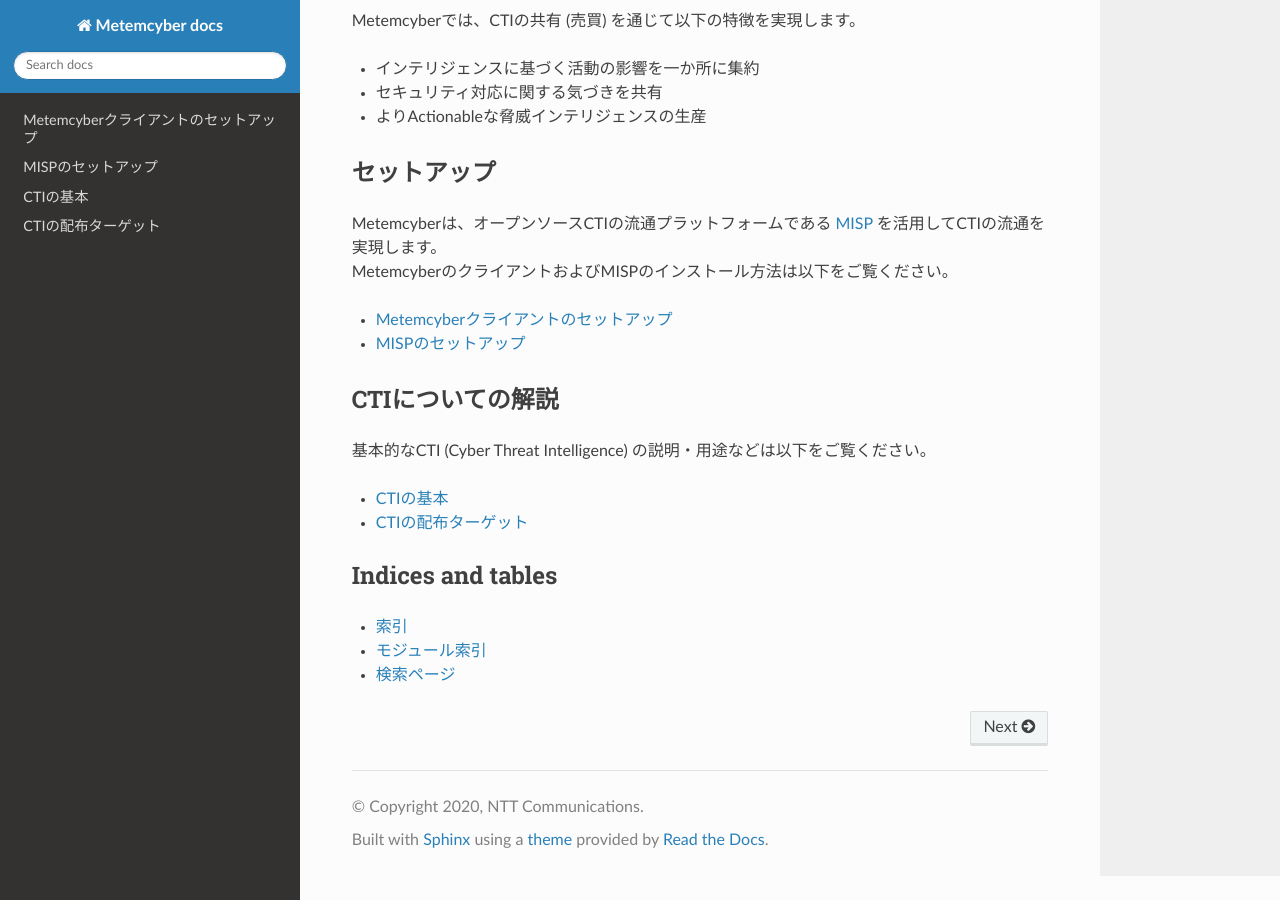
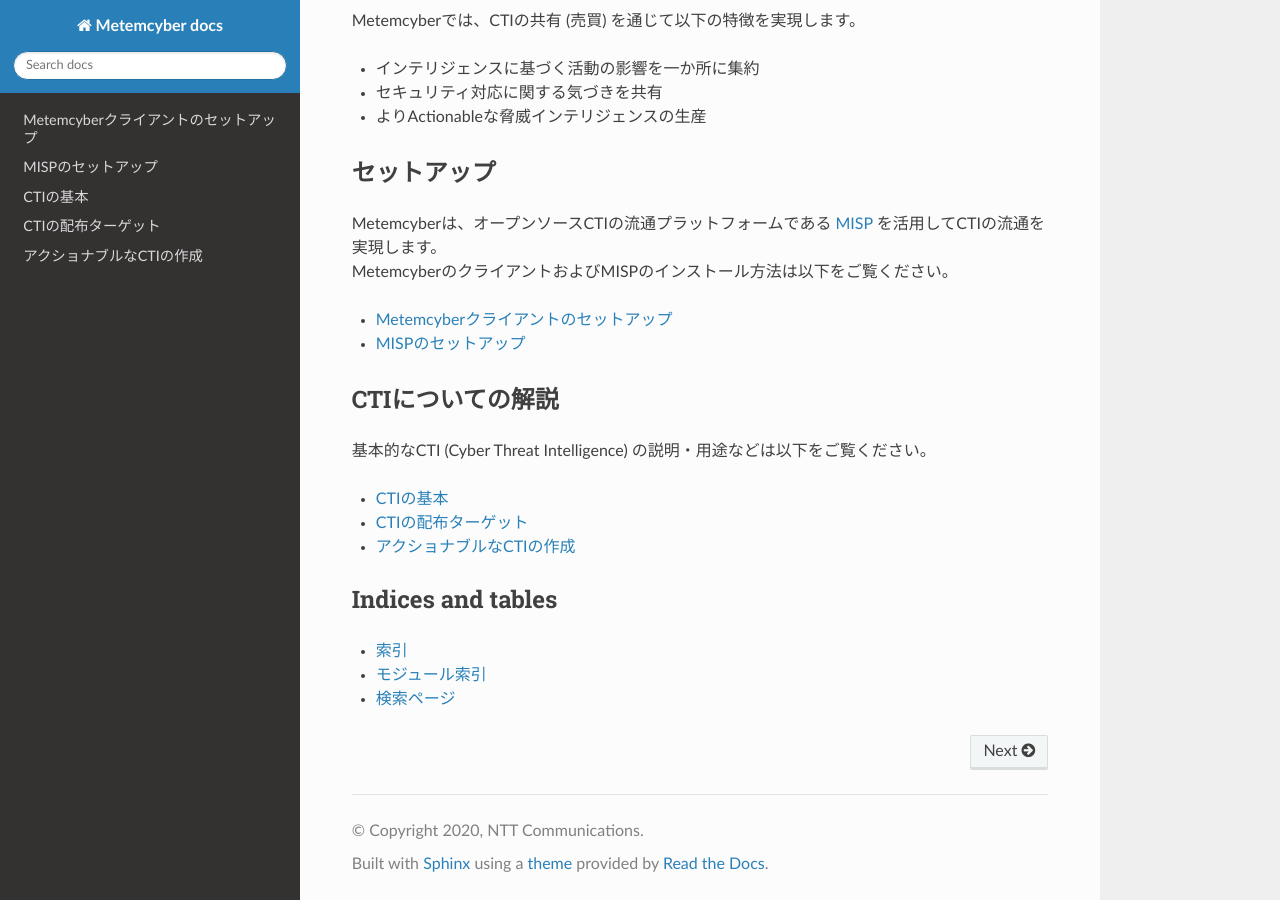
Before and after one commit to nttcom/metemcyber, a Sphinx documentation site: the page built from docs/index.rst, in a window 1280 px wide and 900 px high, scrolled down 788 px. Built offline with Sphinx 7.4.7 and the Read the Docs theme 2.0.0, drawn with Linux system fonts in a browser that asks for light colours; some of the changed lines change nothing that is shown.

Commit message:
document about actionable

```diff
--- /dev/null
+++ b/docs/cti/create.rst
@@ -0,0 +1,59 @@
+アクショナブルなCTIの作成
+=========================
+
+アクショナブルなCTIとは
+-----------------------
+| CTIにおいてアクショナブルである、すなわち「次に何をすべきか」が明確にわかるというのは重要な要素です。
+| アクショナブルなCTIは、次に取るべき行動を利用者が理解することができます。
+| また関連するcontext (背景情報) なども適切に提供され、意思決定を行う人間にとって理解可能ということが重要です。
+|
+| アクショナブルなCTIにするためには、「このCTIを利用するのは誰か？」ということを明確にする必要があります。
+| :doc:`target` の項目で記述されているように、CTIの消費者カテゴリは多種多様です。
+| 例えばセキュリティオペレーションにかかわるスタッフに、攻撃に使われているURLを含んだCTIを提供すれば、そのCTIをもとにそのURLにアクセスしたログが存在していないかなどを調査するでしょう。
+| この場合、このCTIはアクショナブルであると言えます。
+| しかし同じCTIをセキュリティリーダーシップを担うCISOなどに提供しても、アクションにつなげることは難しいでしょう。
+| このように、CTIの利用者とその利用方法を念頭におくことが、アクショナブルなインテリジェンスを作成するためには必要となります。
+
+
+インテリジェンスの作成方法
+--------------------------
+| 観測されたイベントをMISPイベントに変換し、アクショナブルなインテリジェンスに変換する方法について記載します。
+| 例として、Ursnifの解析情報 (サンドボックスで解析した結果) を基に、Rawデータをどのようにアクショナブルなインテリジェンスに変換するかの例を紹介します。
+
+
+Rawデータを抽出する
+~~~~~~~~~~~~~~~~~~~
+| 今回使用するものデータは、Ursnifの検体をサンドボックスで解析した結果となります。
+| サンドボックスで解析して得られた、マルウェアの以下のような情報を抽出します。
+
+- マルウェアのハッシュ値
+- MalConfScan で抽出できたUrsnifのconfig情報
+- config情報から抽出できた、Ursnifの通信先情報
+
+| これらの情報はサンドボックスの結果をそのまま抽出したRawデータであり、このデータをアクショナブルなインテリジェンスに変換する必要があります。
+
+アクショナブルなインテリジェンスを作成する。
+~~~~~~~~~~~~~~~~~~~~~~~~~~~~~~~~~~~~~~~~~~~~
+| ここまで収集した情報から、アクショナブルなインテリジェンスを生成します。
+| アクショナブルであるためには、このインテリジェンスの利用者が次に行うべきアクションが何かが明確に分かり、適切な背景情報が含まれているのが望ましいです。
+|
+| 今回はUrsnifの情報のうち、C2の通信先に着目したインテリジェンスを作成します。
+|  インテリジェンスをアクショナブルにするため、以下のような作業によってMISP Eventを作成します。
+
+
+受け手のアクションを規定し、それに必要な情報を抽出する
+######################################################
+| 今回はUrsnifの解析情報のうち、UrsnifのC2の通信先情報に着目してインテリジェンスを作成することにしました。
+| 今回作成するインテリジェンスでは、利用者が次に行うアクションを「取得したUrsnifのC2情報をIDSなどの適用し、Ursnifの感染範囲を特定する」と想定します。
+|
+| 上記のようなインテリジェンスを作成するため、UrsnifのMISP Eventから、C2の通信先情報のドメインのみを抽出した。また情報を拡充するために、該当のドメインを実際に名前解決した結果のIPアドレスの情報を追加します。
+| さらにインテリジェンス利用者が取るべきアクションを明確化するために、利用用途を伝えるためのタグをMISP Eventに付与します。
+|
+| 今回はUrsnifの影響範囲を特定することを想定したインテリジェンスですが、これはSANSのIncident Responseの6 stepのうち、Identification (影響範囲の特定) に関するステップになります。
+| これを明記するために、 “aom=Identification” (aom = Action fo Metemcyber ) というタグを付加しました。
+
+Context (背景情報) を追記する
+##############################
+| 作成したMISPイベントに背景情報を追記することで、利用者の意思決定に役立てることができます。
+| MISPでは、 tagやtaxonomyを活用することで、attributeにcontextを付与することができます。
+| 今回はドメインのうち、すでにsinkhole化されているもの (セキュリティベンダなどによってドメインが取得され、無害なIPアドレスに転送されるもの) については、 taxonomyの 「cccs:domain-category="sinkholed"」を付与しました。
--- a/docs/index.rst
+++ b/docs/index.rst
@@ -40,6 +40,7 @@
 
     cti/basic
     cti/target
+    cti/create
 
 
 Indices and tables
```
